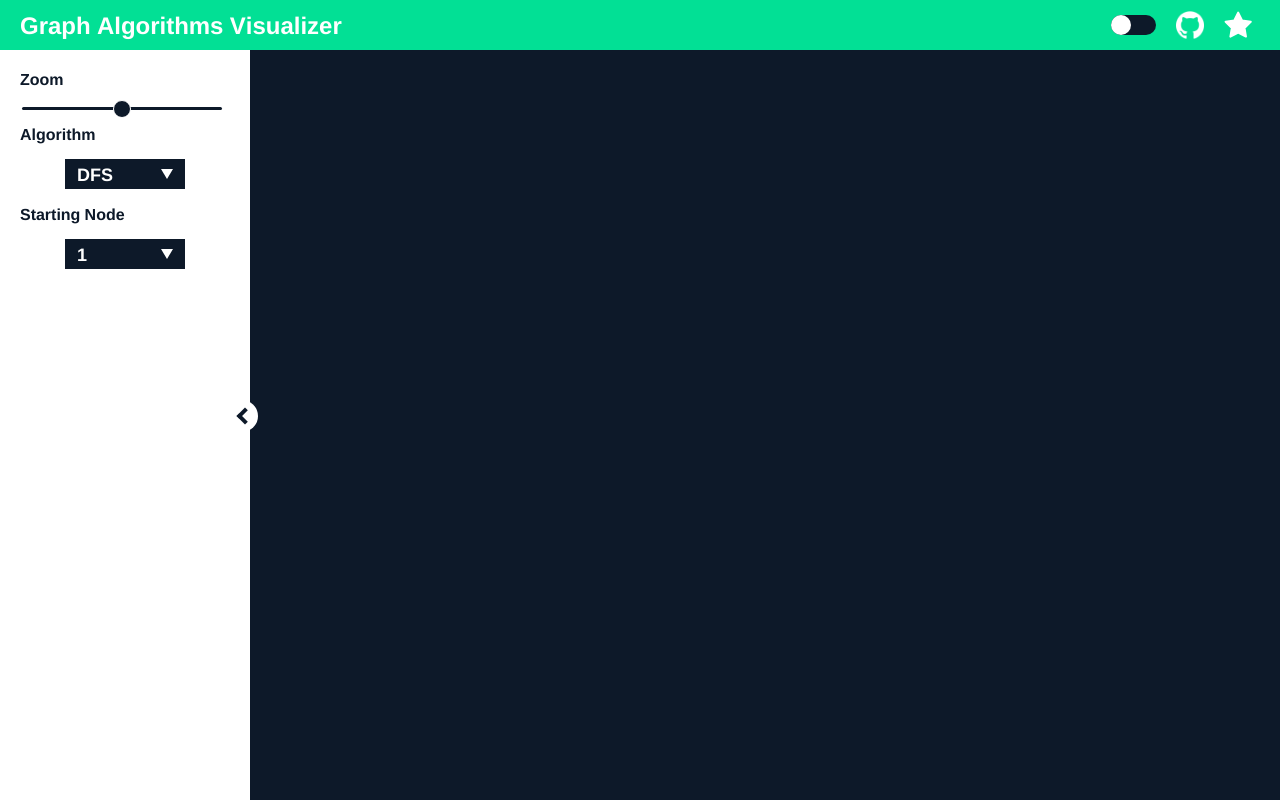
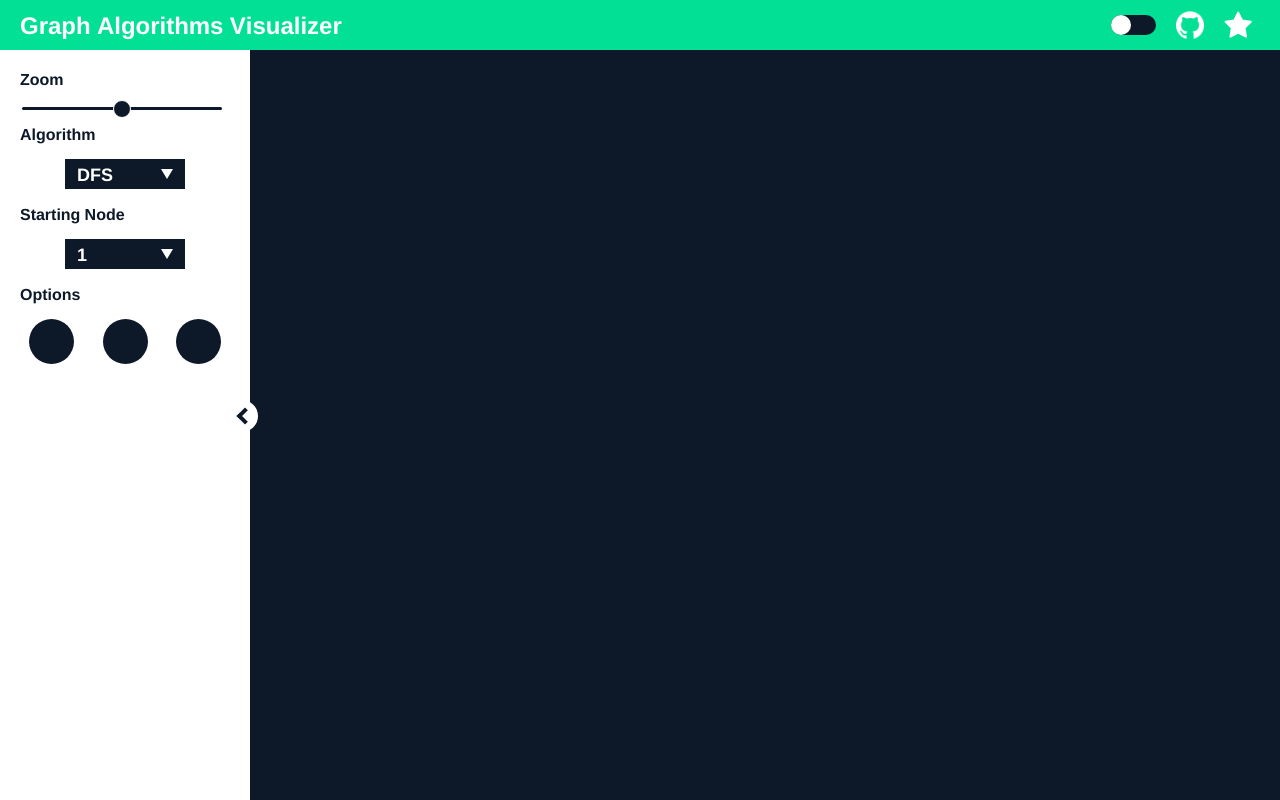
Before and after one commit to KarimElghamry/GraphAV, a React (Create React App) app: page / in a window 1280 px wide. Built offline with nearby package versions, Linux system fonts and the light colour scheme.

Commit message:
add: options row to sideNav

```diff
--- a/src/components/SideNav/SideNav.tsx
+++ b/src/components/SideNav/SideNav.tsx
@@ -5,6 +5,8 @@ import ItemText from './ItemText';
 import ToggleButton from './ToggleButton';
 import Arrow from './Arrow';
 import Dropdown from './Dropdown/Dropdown';
+import Row from '../common/Row';
+import OptionButton from './OptionButton';
 
 interface Props {
   adjacencyList: Array<Array<number>>;
@@ -43,6 +45,12 @@ const SideNav: React.FC<Props> = (props: Props): ReactElement => {
           return (index + 1).toString();
         })}
       ></Dropdown>
+      <ItemText>Options</ItemText>
+      <Row justifyContent="space-evenly" margin="10px 0px">
+        <OptionButton></OptionButton>
+        <OptionButton></OptionButton>
+        <OptionButton></OptionButton>
+      </Row>
     </StyledSideNav>
   );
 };
```
